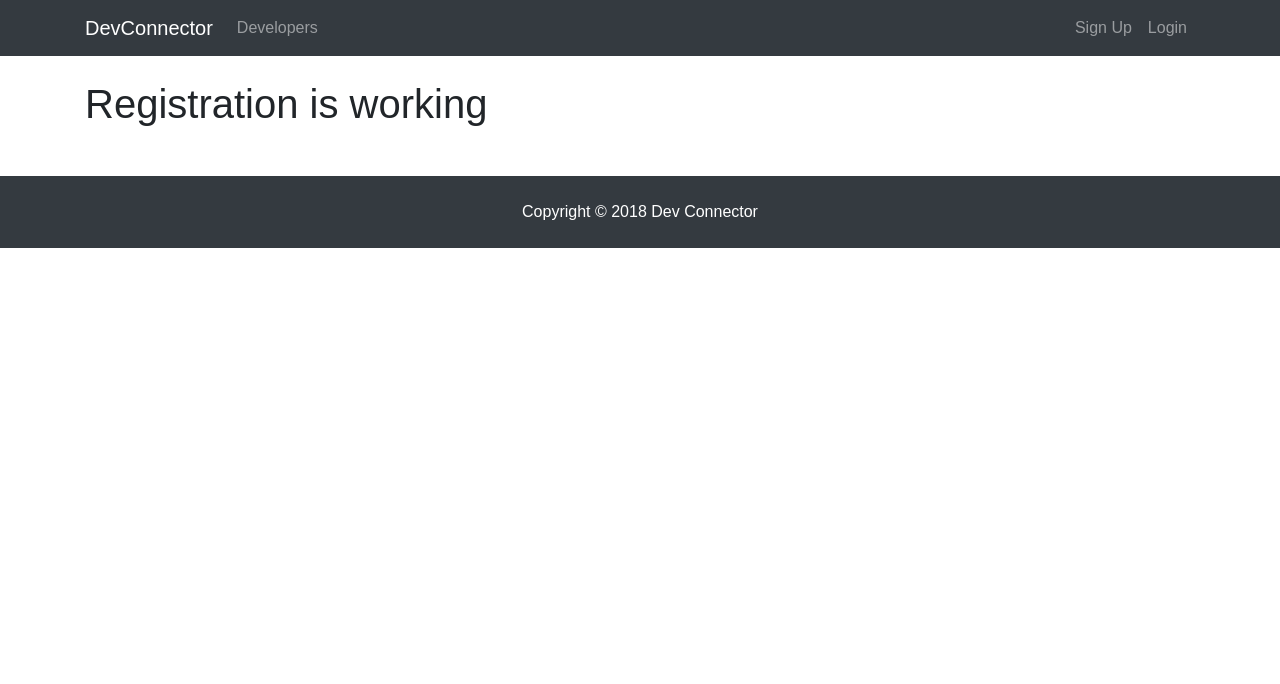
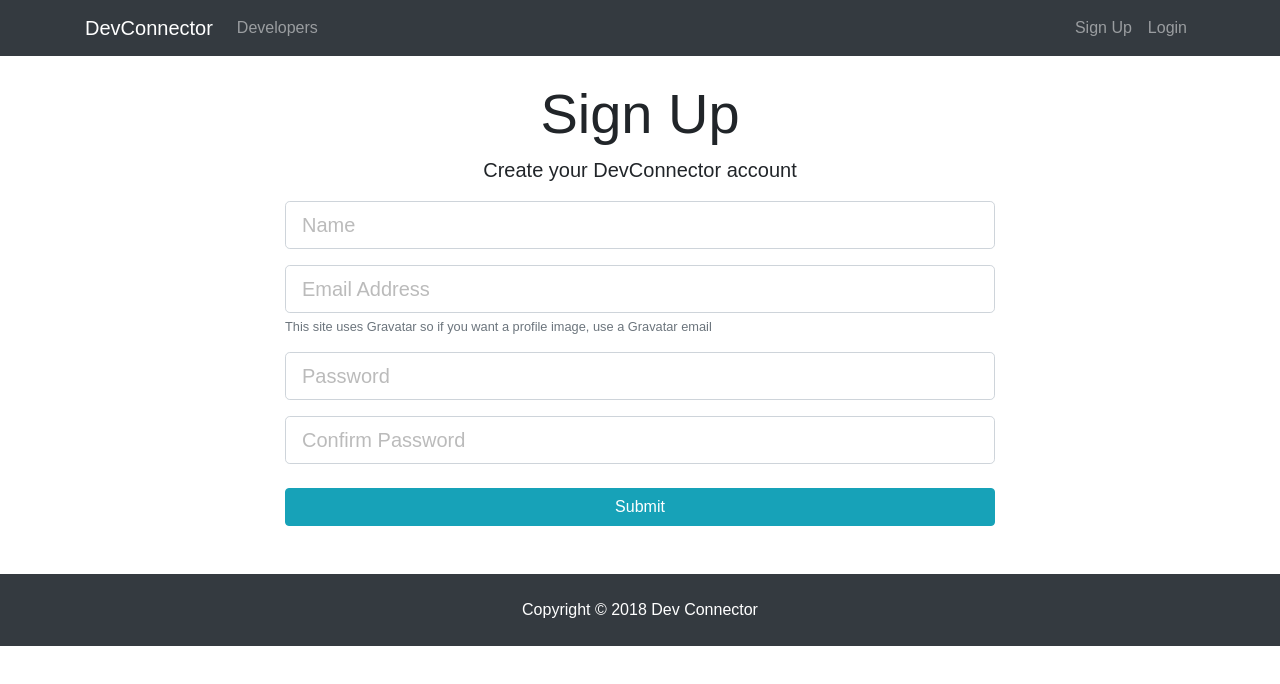
Before and after one commit to tarcisiocorte/dev-social-community, a React (Create React App) app in the folder client/: page /register in a window 1280 px wide. Shown: the top 684 px of the page. Built offline with nearby package versions, Linux system fonts and the light colour scheme.

Commit message:
create the register form with state

```diff
--- a/client/src/components/auth/Register.js
+++ b/client/src/components/auth/Register.js
@@ -1,10 +1,69 @@
 import React, { Component } from 'react'
 
 class Register extends Component {
+  constructor(){
+    super();
+    this.state = {
+      name: '',
+      email: '',
+      password: '',
+      password2: '',
+      errors: {}
+    };
+
+    this.onChange = this.onChange.bind(this);
+    this.onSubmit = this.onSubmit.bind(this);
+  }
+
+  onChange(e){
+    this.setState({[e.target.name]: e.target.value});
+  }
+
+  onSubmit(e){
+    e.preventDefault();
+    const newUser = {
+      name: this.state.name,
+      email: this.state.email,
+      password: this.state.password,
+      password2: this.state.password2,
+    }
+    console.log(newUser);
+  }
+
   render() {
     return (
       <div>
-        <h1>Registration is working</h1>
+        <div className="register">
+          <div className="container">
+            <div className="row">
+              <div className="col-md-8 m-auto">
+                <h1 className="display-4 text-center">Sign Up</h1>
+                <p className="lead text-center">Create your DevConnector account</p>
+                <form onSubmit={this.onSubmit}>
+                  <div className="form-group">
+                    <input type="text" className="form-control form-control-lg" placeholder="Name" name="name" required
+                    value={this.state.name}
+                    onChange={this.onChange} />
+                  </div>
+                  <div className="form-group">
+                    <input type="email" className="form-control form-control-lg" placeholder="Email Address" name="email" value={this.state.email}
+                    onChange={this.onChange} />
+                    <small className="form-text text-muted">This site uses Gravatar so if you want a profile image, use a Gravatar email</small>
+                  </div>
+                  <div className="form-group">
+                    <input type="password" className="form-control form-control-lg" placeholder="Password" name="password" value={this.state.password}
+                    onChange={this.onChange} />
+                  </div>
+                  <div className="form-group">
+                    <input type="password" className="form-control form-control-lg" placeholder="Confirm Password" name="password2" value={this.state.password2}
+                    onChange={this.onChange} />
+                  </div>
+                  <input type="submit" className="btn btn-info btn-block mt-4" />
+                </form>
+              </div>
+            </div>
+          </div>
+        </div>
       </div>
     )
   }
```
